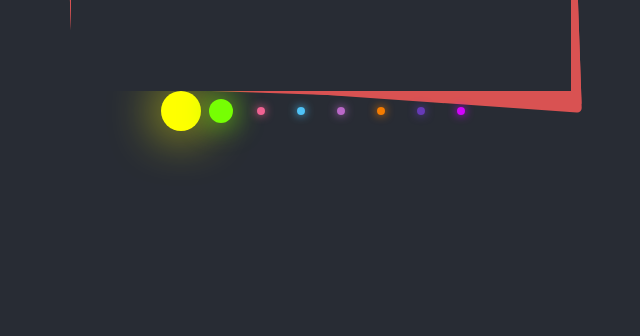
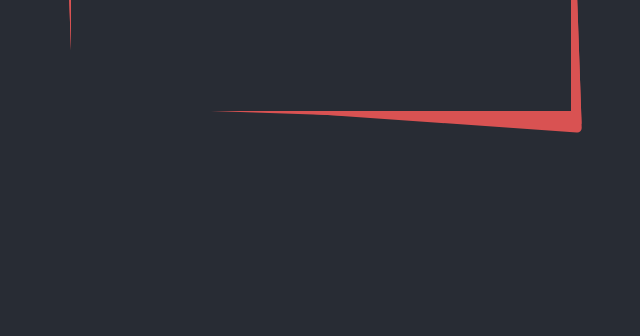
Before and after one commit to OldPalHappy/my-first-repo, a plain HTML site: page index.html in a window 1280 px wide. Shown: the part 464-800 px from the top of the page, without its empty margins (319-959 px from the left). Drawn offline with Linux system fonts and the light colour scheme.

Commit message:
removed glowing dots effect from home page

```diff
--- a/index.html
+++ b/index.html
@@ -13,18 +13,8 @@
       <span></span>
       <h2>Devslopes</h2>
       <h3>Learn to Code</h3>
-    </div>
+      </div>
 
-    <ul>
-      <li></li>
-      <li></li>
-      <li></li>
-      <li></li>
-      <li></li>
-      <li></li>
-      <li></li>
-      <li></li>
-    </ul>
   </div>
 </body>
 </html>
--- a/styles.css
+++ b/styles.css
@@ -80,6 +80,7 @@ ul {
   padding: 0;
 }
 
+
 ul li {
   list-style: none;
   width: 40px;
```
